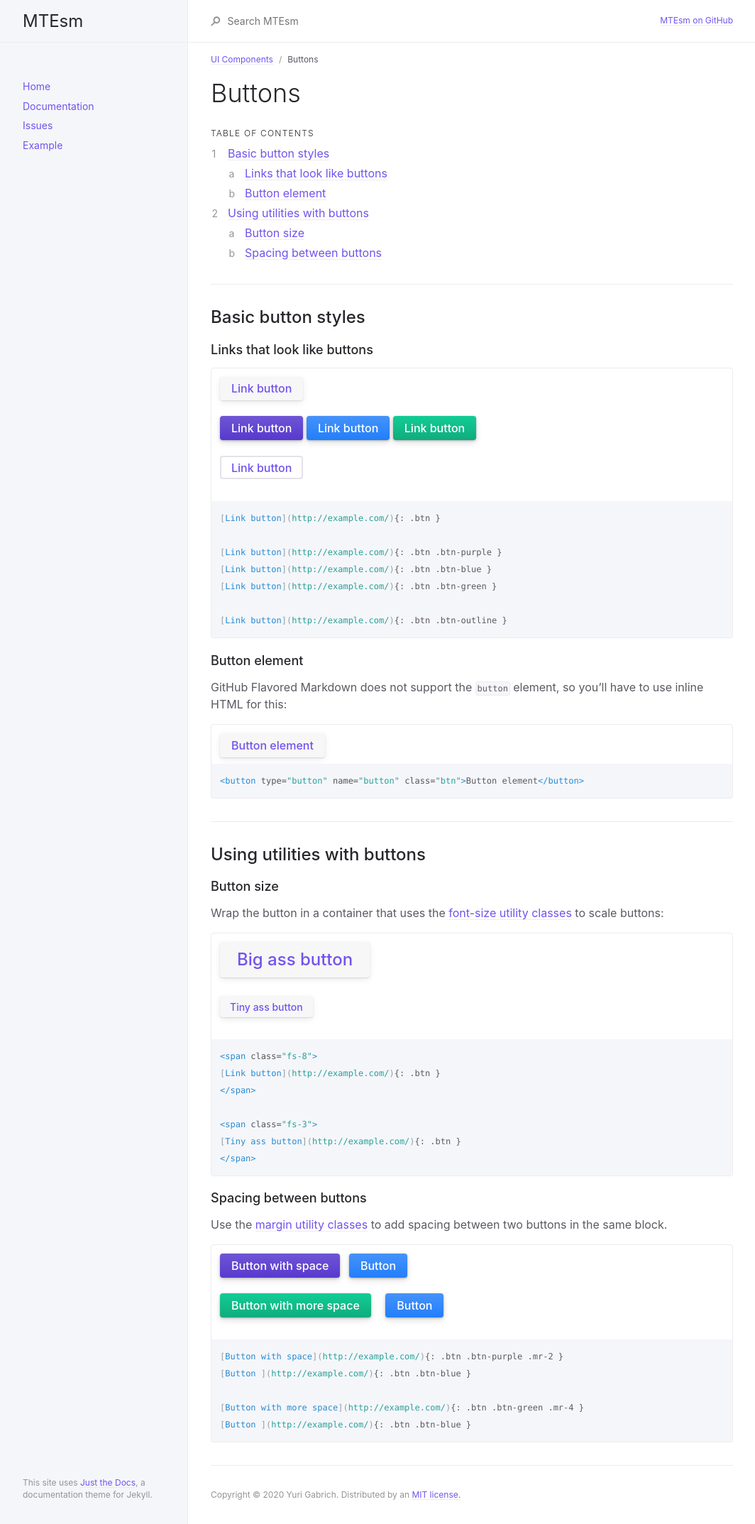
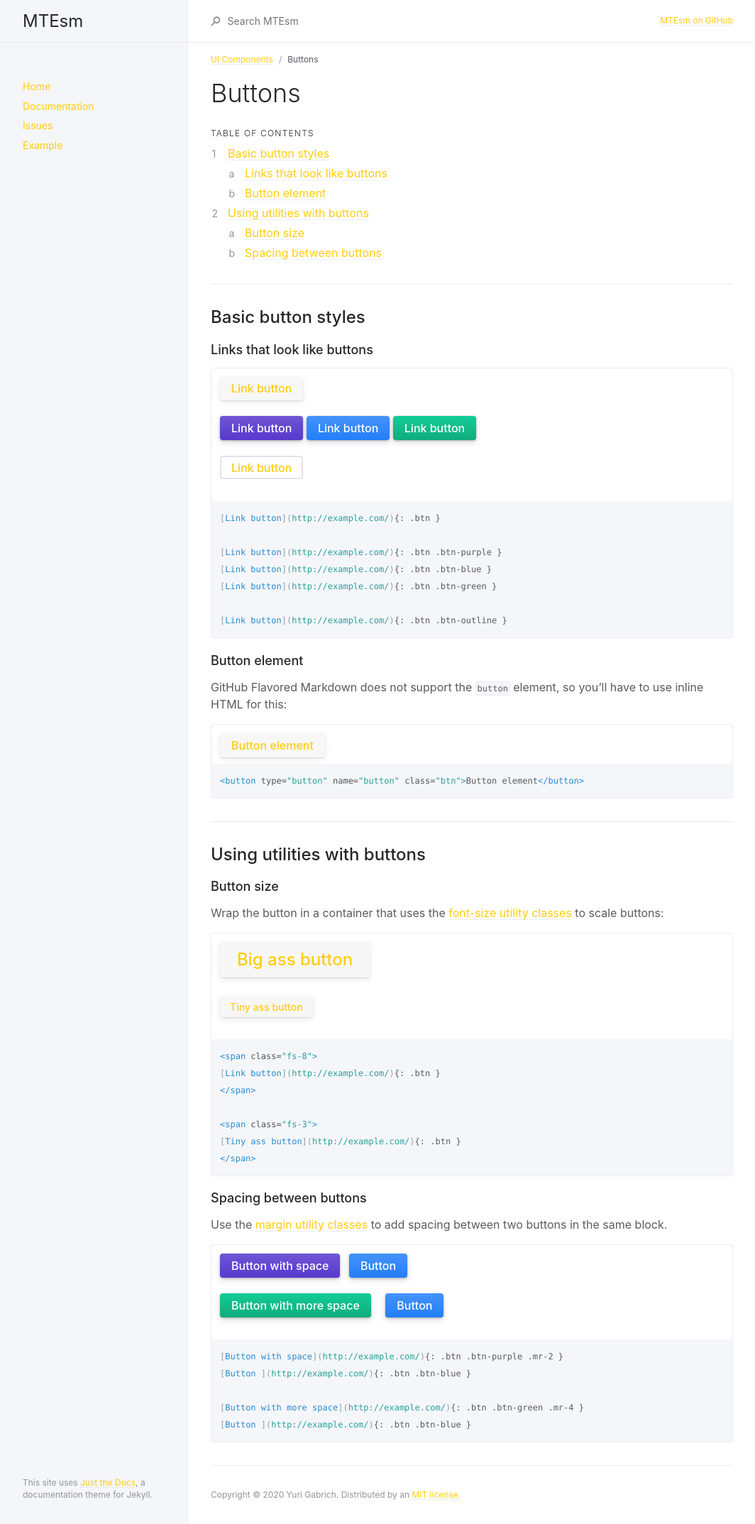
Before and after one commit to yurigabrich/microgrid-dapp, a Jekyll site: the page built from docs/docs/ui-components/buttons.md, in a window 1280 px wide. Shown: the whole page at 71% size, without its empty margins (107-1171 px from the left). Built offline with Jekyll 4.4.1, drawn with Linux system fonts in a browser that asks for light colours.

Commit message:
Updated color to match CComp style.

```diff
--- a/docs/_sass/custom/custom.scss
+++ b/docs/_sass/custom/custom.scss
@@ -51,6 +51,12 @@
 //$red-200: #e94c4c;
 //$red-300: #dd2e2e;
 
+$orange-000: #FFCD0D;
+$orange-100: #E8A50C;
+$orange-200: #FF9900;
+$orange-300: #E8710C;
+
+
 //$body-background-color: $white;
 //$sidebar-color: $grey-lt-000;
 //$search-background-color: $white;
@@ -61,8 +67,8 @@
 //$body-heading-color: $grey-dk-300;
 //$search-result-preview-color: $grey-dk-000;
 //$nav-child-link-color: $grey-dk-100;
-//$link-color: $purple-000;
-//$btn-primary-color: $purple-100;
+$link-color: $orange-000;
+$btn-primary-color: $orange-100;
 //$base-button-color: #f7f7f7;
 
 ////
```
